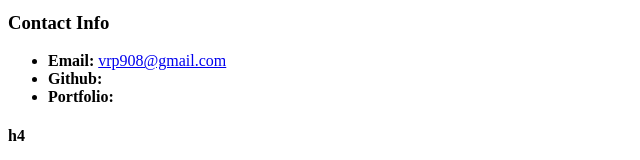
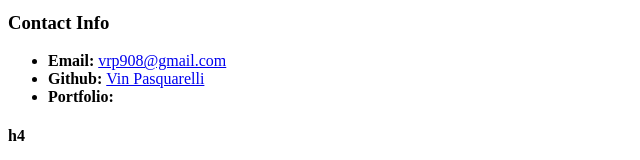
Before and after one commit to vpasquar/playin-with-git, a plain HTML site: page index.html in a window 1280 px wide. Shown: the part 186-346 px from the top of the page, without its empty margins (0-640 px from the left). Drawn offline with Linux system fonts and the light colour scheme.

Commit message:
first update

```diff
--- a/index.html
+++ b/index.html
@@ -19,7 +19,7 @@
 
             <li><strong> Email:     </strong> <a href="vrp908@gmail.com"> vrp908@gmail.com </a> </li>
 
-            <li><strong> Github:    </strong> </li>
+            <li><strong> Github:    </strong> <a href="https://github.com/vpasquar"> Vin Pasquarelli </a> </li>
 
             <li><strong> Portfolio: </strong> </li>
 
```
